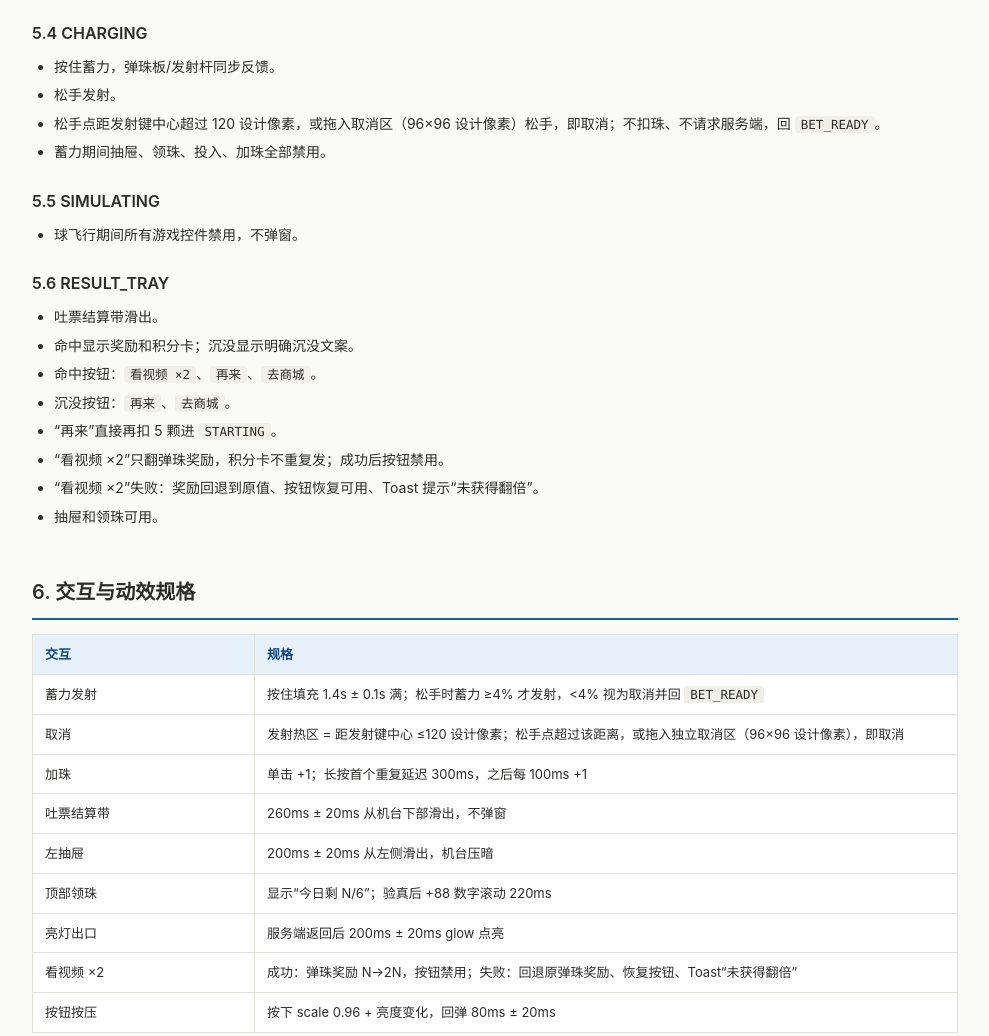
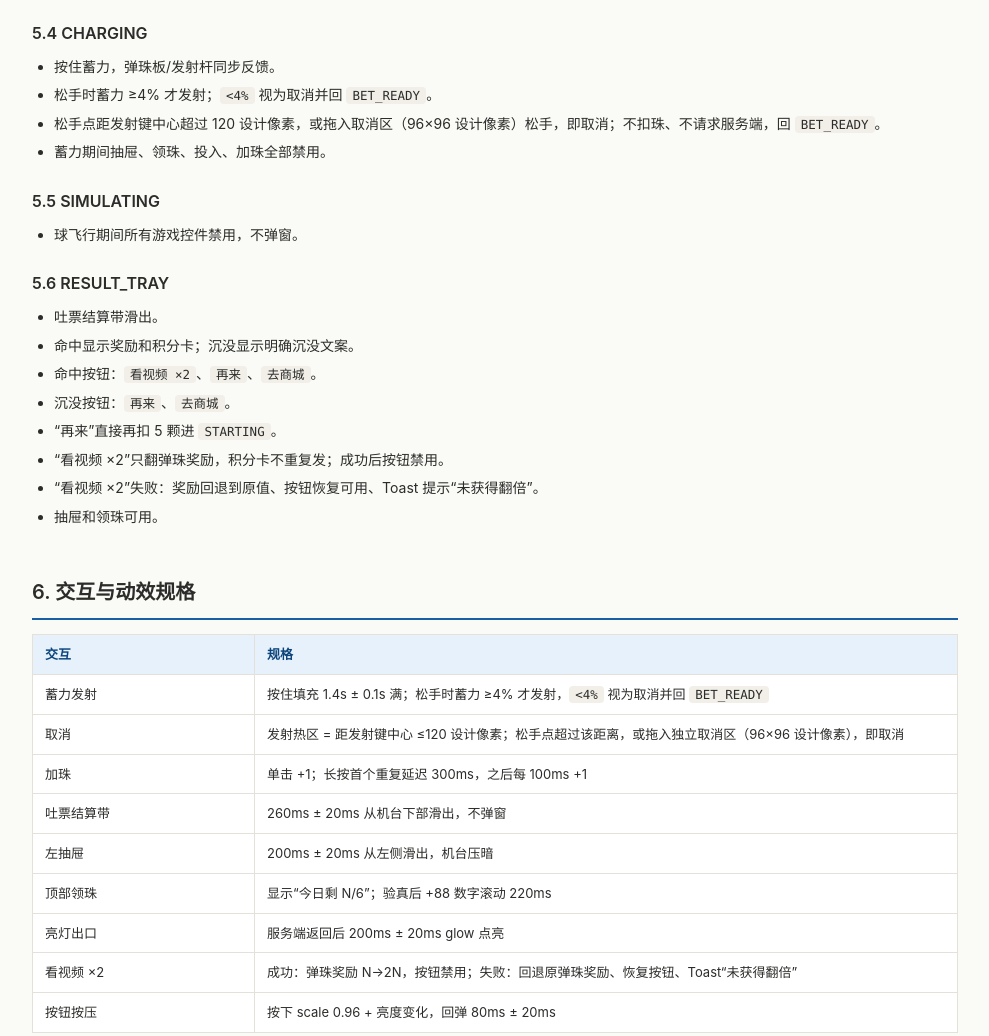
Before and after one commit to Liuxiaochao/PinballPark, a website: page docs/ui/game-interface.html in a window 1280 px wide. Shown: the part 3392-4428 px from the top of the page, without its empty margins (270-1259 px from the left). Drawn offline with Linux system fonts and the light colour scheme.

Commit message:
docs: 修正低蓄力终态与单位细节

```diff
--- a/docs/ui/game-interface.html
+++ b/docs/ui/game-interface.html
@@ -175,7 +175,7 @@
     <h3>5.4 CHARGING</h3>
     <ul>
       <li>按住蓄力，弹珠板/发射杆同步反馈。</li>
-      <li>松手发射。</li>
+      <li>松手时蓄力 ≥4% 才发射；<code>&lt;4%</code> 视为取消并回 <code>BET_READY</code>。</li>
       <li>松手点距发射键中心超过 120 设计像素，或拖入取消区（96×96 设计像素）松手，即取消；不扣珠、不请求服务端，回 <code>BET_READY</code>。</li>
       <li>蓄力期间抽屉、领珠、投入、加珠全部禁用。</li>
     </ul>
@@ -200,7 +200,7 @@
     <h2 class="sec">6. 交互与动效规格</h2>
     <table>
       <tr><th style="width:24%">交互</th><th>规格</th></tr>
-      <tr><td>蓄力发射</td><td>按住填充 1.4s ± 0.1s 满；松手时蓄力 ≥4% 才发射，<4% 视为取消并回 <code>BET_READY</code></td></tr>
+      <tr><td>蓄力发射</td><td>按住填充 1.4s ± 0.1s 满；松手时蓄力 ≥4% 才发射，<code>&lt;4%</code> 视为取消并回 <code>BET_READY</code></td></tr>
       <tr><td>取消</td><td>发射热区 = 距发射键中心 ≤120 设计像素；松手点超过该距离，或拖入独立取消区（96×96 设计像素），即取消</td></tr>
       <tr><td>加珠</td><td>单击 +1；长按首个重复延迟 300ms，之后每 100ms +1</td></tr>
       <tr><td>吐票结算带</td><td>260ms ± 20ms 从机台下部滑出，不弹窗</td></tr>
@@ -244,7 +244,7 @@
       <li>缩放：设计稿 720×1280，<code>scale = min(screenW/720, screenH/1280)</code>，等比缩放并居中，禁止拉伸文字。</li>
       <li>机台外框四边内边距 ≥16 设计像素。</li>
       <li><code>开始</code>、<code>加珠 +1</code>、<code>按住拉杆</code>、领珠、抽屉触发边至少 88×88 设计像素。</li>
-      <li>取消区为独立 96×96 设计像素热区，放在发射键附近；松手点距发射键中心超过 120px 也视为取消。</li>
+      <li>取消区为独立 96×96 设计像素热区，放在发射键附近；松手点距发射键中心超过 120 设计像素也视为取消。</li>
     </ul>
   </section>
 
```
